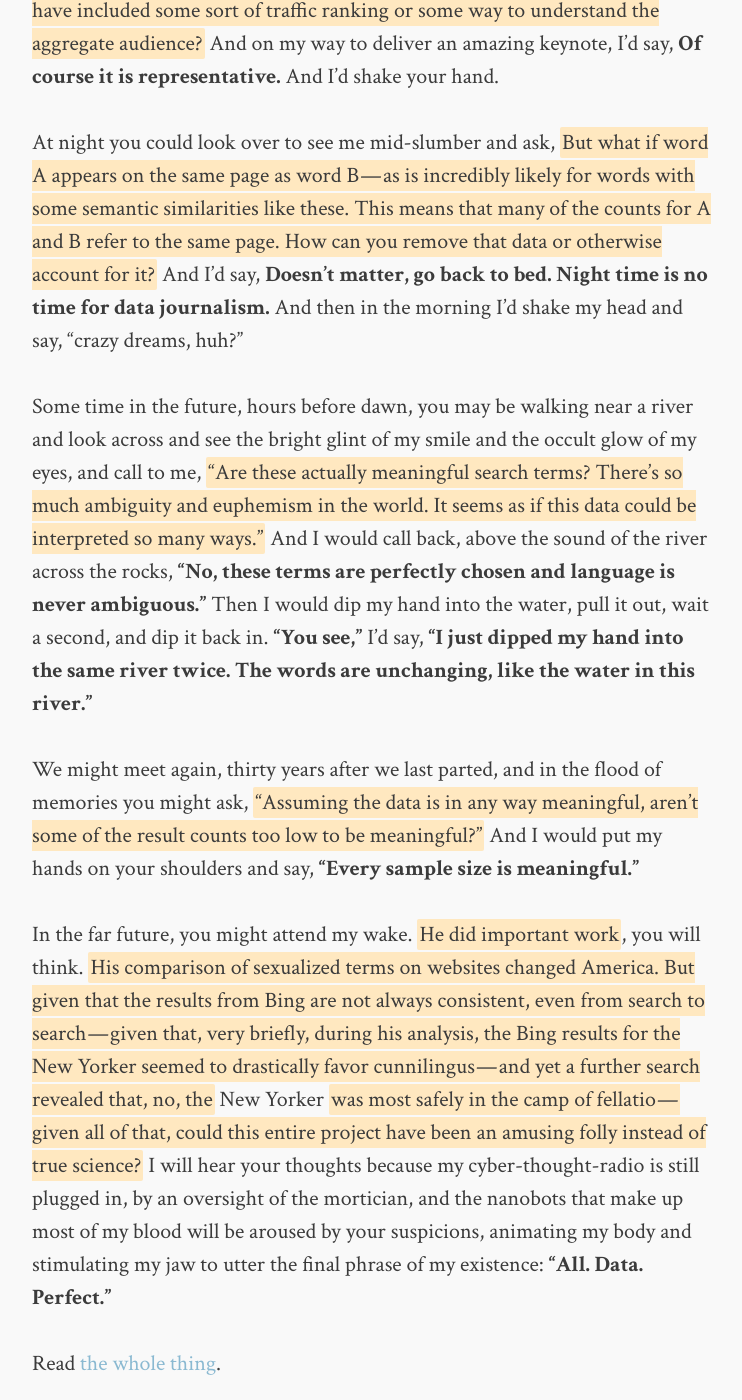
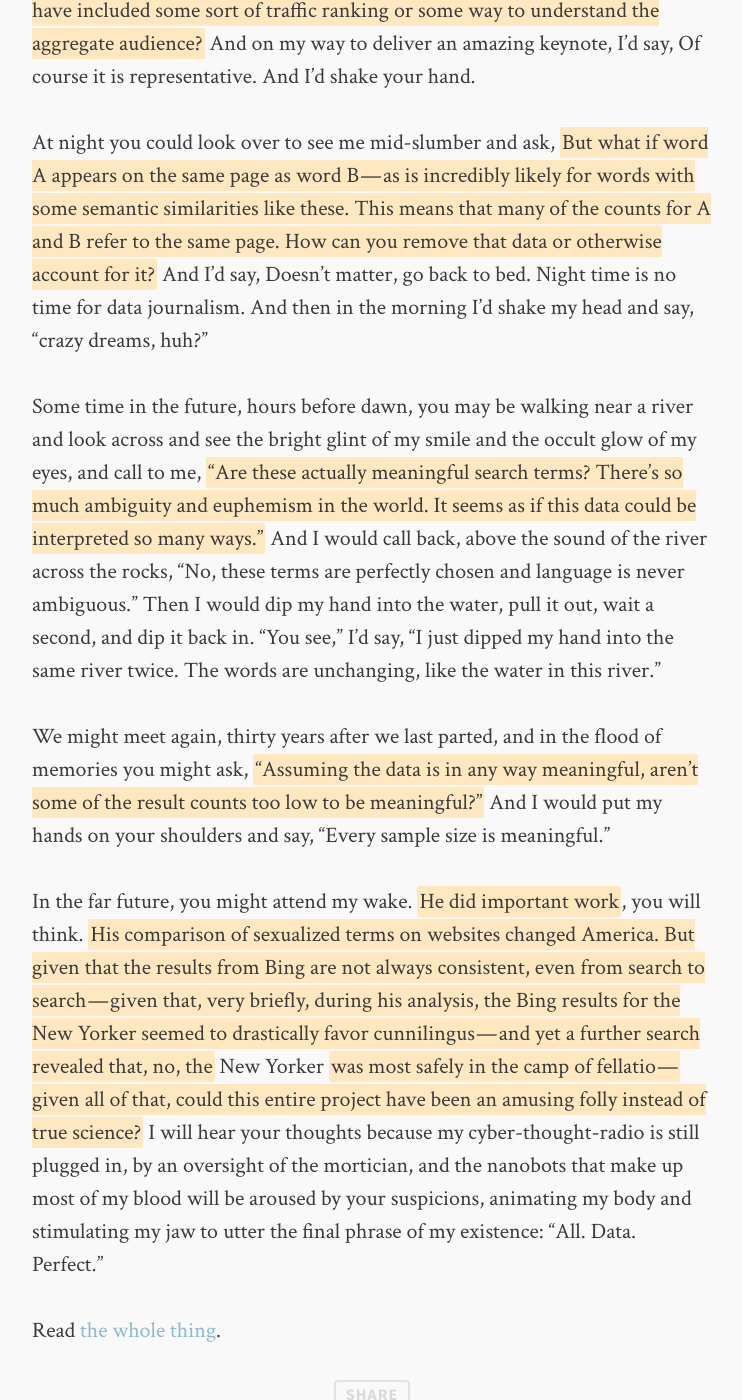
Before and after one commit to rebeccawilliams/rebeccawilliams.us, a Jekyll site: the page built from _posts/2015-04-30-Concernsandcaveats.md, in a window 1280 px wide and 1400 px high, scrolled down 1310 px. Shown: the whole window, without its empty margins (268-1010 px from the left). Built offline with Jekyll 4.4.1, drawn with Linux system fonts in a browser that asks for light colours; comment, search, counter and statistics services are not loaded; some of the changed text lies outside the part shown.

Commit message:
Update 2015-04-30-Concernsandcaveats.md

```diff
--- a/_posts/2015-04-30-Concernsandcaveats.md
+++ b/_posts/2015-04-30-Concernsandcaveats.md
@@ -13,16 +13,16 @@
 
 I would like to address some potential questions and concerns.
 
-*Are Bing result counts reliable?* You might wonder. *Especially given how much they may differ from Google’s result counts, or a site’s own search count?* Isn’t this whole thing spurious at best? And my answer is, **These numbers are absolutely perfect.**
+*Are Bing result counts reliable?* You might wonder. *Especially given how much they may differ from Google’s result counts, or a site’s own search count?* Isn’t this whole thing spurious at best? And my answer is, These numbers are absolutely perfect.
 
-You might pass me in the hall of a conference and ask, *Is this collection of sites in any way representative of the media as a whole? Wouldn’t it be better to have included some sort of traffic ranking or some way to understand the aggregate audience?* And on my way to deliver an amazing keynote, I’d say, **Of course it is representative.** And I’d shake your hand.
+You might pass me in the hall of a conference and ask, *Is this collection of sites in any way representative of the media as a whole? Wouldn’t it be better to have included some sort of traffic ranking or some way to understand the aggregate audience?* And on my way to deliver an amazing keynote, I’d say, Of course it is representative. And I’d shake your hand.
 
-At night you could look over to see me mid-slumber and ask, *But what if word A appears on the same page as word B — as is incredibly likely for words with some semantic similarities like these. This means that many of the counts for A and B refer to the same page. How can you remove that data or otherwise account for it?* And I’d say, **Doesn’t matter, go back to bed. Night time is no time for data journalism.** And then in the morning I’d shake my head and say, “crazy dreams, huh?”
+At night you could look over to see me mid-slumber and ask, *But what if word A appears on the same page as word B — as is incredibly likely for words with some semantic similarities like these. This means that many of the counts for A and B refer to the same page. How can you remove that data or otherwise account for it?* And I’d say, Doesn’t matter, go back to bed. Night time is no time for data journalism. And then in the morning I’d shake my head and say, “crazy dreams, huh?”
 
-Some time in the future, hours before dawn, you may be walking near a river and look across and see the bright glint of my smile and the occult glow of my eyes, and call to me, *“Are these actually meaningful search terms? There’s so much ambiguity and euphemism in the world. It seems as if this data could be interpreted so many ways.”* And I would call back, above the sound of the river across the rocks, **“No, these terms are perfectly chosen and language is never ambiguous.”** Then I would dip my hand into the water, pull it out, wait a second, and dip it back in. **“You see,”** I’d say, **“I just dipped my hand into the same river twice. The words are unchanging, like the water in this river.”**
+Some time in the future, hours before dawn, you may be walking near a river and look across and see the bright glint of my smile and the occult glow of my eyes, and call to me, *“Are these actually meaningful search terms? There’s so much ambiguity and euphemism in the world. It seems as if this data could be interpreted so many ways.”* And I would call back, above the sound of the river across the rocks, “No, these terms are perfectly chosen and language is never ambiguous.” Then I would dip my hand into the water, pull it out, wait a second, and dip it back in. “You see,” I’d say, “I just dipped my hand into the same river twice. The words are unchanging, like the water in this river.”
 
-We might meet again, thirty years after we last parted, and in the flood of memories you might ask, *“Assuming the data is in any way meaningful, aren’t some of the result counts too low to be meaningful?”* And I would put my hands on your shoulders and say, **“Every sample size is meaningful.”**
+We might meet again, thirty years after we last parted, and in the flood of memories you might ask, *“Assuming the data is in any way meaningful, aren’t some of the result counts too low to be meaningful?”* And I would put my hands on your shoulders and say, “Every sample size is meaningful.”
 
-In the far future, you might attend my wake. *He did important work*, you will think. *His comparison of sexualized terms on websites changed America. But given that the results from Bing are not always consistent, even from search to search — given that, very briefly, during his analysis, the Bing results for the New Yorker seemed to drastically favor cunnilingus — and yet a further search revealed that, no, the* New Yorker *was most safely in the camp of fellatio — given all of that, could this entire project have been an amusing folly instead of true science?* I will hear your thoughts because my cyber-thought-radio is still plugged in, by an oversight of the mortician, and the nanobots that make up most of my blood will be aroused by your suspicions, animating my body and stimulating my jaw to utter the final phrase of my existence: **“All. Data. Perfect.”**
+In the far future, you might attend my wake. *He did important work*, you will think. *His comparison of sexualized terms on websites changed America. But given that the results from Bing are not always consistent, even from search to search — given that, very briefly, during his analysis, the Bing results for the New Yorker seemed to drastically favor cunnilingus — and yet a further search revealed that, no, the* New Yorker *was most safely in the camp of fellatio — given all of that, could this entire project have been an amusing folly instead of true science?* I will hear your thoughts because my cyber-thought-radio is still plugged in, by an oversight of the mortician, and the nanobots that make up most of my blood will be aroused by your suspicions, animating my body and stimulating my jaw to utter the final phrase of my existence: “All. Data. Perfect.”
 
 Read [the whole thing](https://medium.com/message/the-words-the-media-industry-prefers-5d33e5b021e0).
```
